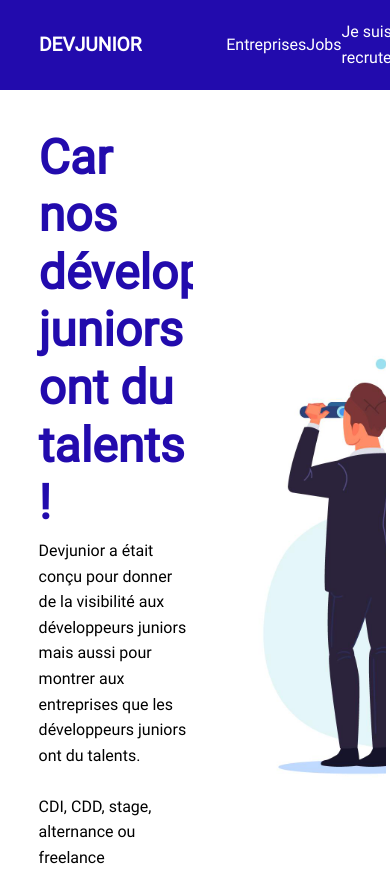
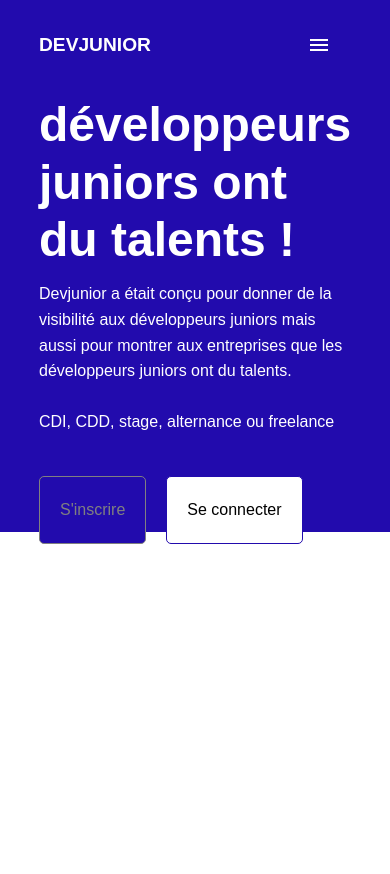
Before and after one commit to air-one-x/devjunior, a React app: page / in a window 390 px wide. Shown: the top 874 px of the page. After the commit the page ends 844 px from the top, so only its background shows below. Built offline with nearby package versions, Linux system fonts and the light colour scheme; a web font is replaced by a local one.

Commit message:
update homePage

```diff
--- a/package.json
+++ b/package.json
@@ -58,6 +58,7 @@
   "dependencies": {
     "@material-ui/core": "^4.11.0",
     "@material-ui/icons": "^4.9.1",
+    "bootstrap": "^4.5.2",
     "prop-types": "*",
     "react": "*",
     "react-dom": "*",
--- a/src/assets/index.html
+++ b/src/assets/index.html
@@ -1,12 +1,17 @@
 <!DOCTYPE html>
 <html lang="fr">
     <head>
-        <meta charset="utf-8" />
-        <meta name="viewport" content="width=device-width, initial-scale=1.0" />
         <meta http-equiv="x-ua-compatible" content="ie=edge" />
+        <meta charset="utf-8">
+        <meta name="viewport" content="width=device-width, initial-scale=1, shrink-to-fit=no">
+        <link rel="stylesheet" href="https://stackpath.bootstrapcdn.com/bootstrap/4.5.2/css/bootstrap.min.css" integrity="sha384-JcKb8q3iqJ61gNV9KGb8thSsNjpSL0n8PARn9HuZOnIxN0hoP+VmmDGMN5t9UJ0Z" crossorigin="anonymous">
+        <link href="https://fonts.googleapis.com/css2?family=Baloo+Tamma+2&display=swap" rel="stylesheet">
         <title>Modele</title>
     </head>
     <body>
         <div id="root"></div>
+        <script src="https://code.jquery.com/jquery-3.5.1.slim.min.js" integrity="sha384-DfXdz2htPH0lsSSs5nCTpuj/zy4C+OGpamoFVy38MVBnE+IbbVYUew+OrCXaRkfj" crossorigin="anonymous"></script>
+        <script src="https://cdn.jsdelivr.net/npm/popper.js@1.16.1/dist/umd/popper.min.js" integrity="sha384-9/reFTGAW83EW2RDu2S0VKaIzap3H66lZH81PoYlFhbGU+6BZp6G7niu735Sk7lN" crossorigin="anonymous"></script>
+        <script src="https://stackpath.bootstrapcdn.com/bootstrap/4.5.2/js/bootstrap.min.js" integrity="sha384-B4gt1jrGC7Jh4AgTPSdUtOBvfO8shuf57BaghqFfPlYxofvL8/KUEfYiJOMMV+rV" crossorigin="anonymous"></script>
     </body>
 </html>
--- a/src/components/App/styles.css
+++ b/src/components/App/styles.css
@@ -1,6 +1,7 @@
 .app {
   width: 99vw;
   text-align: left;
+  font-family: Arial, Helvetica, sans-serif;
 
 }
 
@@ -9,5 +10,5 @@
 }
 
 .app--main {
-  margin-top: 90px;
+  margin-top: 0;
 }
--- a/src/components/Home/home.style.css
+++ b/src/components/Home/home.style.css
@@ -1,32 +1,39 @@
 .home--page {
-    max-width: 100vw;
-    height: 93vh;
+    width: 100vw;
+    height: 63vh;
     display: flex;
+    justify-content: space-between;
     padding-top: 10%;
+    background-color: #220bad;
+
 }
 
 .home--page__picture {
     width: 50%;
     height: 100%;
-    background-image: url('/pictures/homepicture.jpg');
-    background-size: cover;
+    background-image: url('/pictures/hometop.png');
+    background-size: contain;
+    background-repeat: no-repeat;
+    background-position: right;
+    margin-right: 6%;
 }
 
 .home--page__content {
     width: 50%;
     padding-left: 10%;
+    color: white;
+
 }
 
 .home--page__content h1 {
     font-size: 3rem;
     margin-bottom: 4%;
-    color: #220bad;
 }
 
 .button__inscription {
     background-color: #220bad;
-    border: 1px solid #220bad;
-    color: white;
+    border: 1px solid grey;
+    color: grey;
 
 }
 
@@ -41,3 +48,15 @@
     margin-top: 5%;
     border-radius: 5px;
 }
+
+@media all and (max-width: 1315px) {
+    .home--page__picture {
+        display: none;
+    }
+
+    .home--page__content {
+        width: 100%;
+        padding-right: 10%;
+    }
+
+}
--- /dev/null
+++ b/src/components/NavBarTop/burger.component.js
@@ -0,0 +1,65 @@
+import React from 'react';
+import clsx from 'clsx';
+import { makeStyles } from '@material-ui/core/styles';
+import Drawer from '@material-ui/core/Drawer';
+import Button from '@material-ui/core/Button';
+import List from '@material-ui/core/List';
+import ListItem from '@material-ui/core/ListItem';
+import ListItemText from '@material-ui/core/ListItemText';
+import MenuIcon from '@material-ui/icons/Menu';
+
+const useStyles = makeStyles({
+  list: {
+    width: 250,
+  },
+  fullList: {
+    width: 'auto',
+  },
+});
+
+export default function TemporaryDrawer() {
+  const classes = useStyles();
+  const [state, setState] = React.useState({
+    top: false,
+  });
+
+  const toggleDrawer = (anchor, open) => (event) => {
+    if (event.type === 'keydown' && (event.key === 'Tab' || event.key === 'Shift')) {
+      return;
+    }
+
+    setState({ ...state, [anchor]: open });
+  };
+
+  const list = (anchor) => (
+    <div
+      className={clsx(classes.list, {
+        [classes.fullList]: anchor === 'top' || anchor === 'bottom',
+      })}
+      role="presentation"
+      onClick={toggleDrawer(anchor, false)}
+      onKeyDown={toggleDrawer(anchor, false)}
+    >
+      <List style={{backgroundColor: '#220bad'}}>
+        {['Entreprises', 'Jobs', 'Inscription', 'Connexion'].map((text, index) => (
+          <ListItem button key={text} style={{backgroundColor :'#220bad'}}>
+            <ListItemText primary={text} style={{color: 'white'}} />
+          </ListItem>
+        ))}
+      </List>
+    </div>
+  );
+
+  return (
+    <div>
+      {['top'].map((anchor) => (
+        <React.Fragment key={anchor}>
+          <Button onClick={toggleDrawer(anchor, true)}><MenuIcon style={{color: 'white'}} /></Button>
+          <Drawer anchor={anchor} open={state[anchor]} onClose={toggleDrawer(anchor, false)}>
+            {list(anchor)}
+          </Drawer>
+        </React.Fragment>
+      ))}
+    </div>
+  );
+}
--- a/src/components/NavBarTop/navbartop.component.js
+++ b/src/components/NavBarTop/navbartop.component.js
@@ -1,6 +1,7 @@
 import React from 'react';
 
 import './navbartop.style.css';
+import Burger from './burger.component';
 
 const NavBarTop = () => {
 
@@ -9,11 +10,11 @@
             <h1>DEVJUNIOR</h1>
 
             <ul>
-                <li>Entreprises</li>
-                <li>Jobs</li>
-                <li>Je suis recruteur</li>
-                <li>S'incrire</li>
-                <li>Se connecter</li>
+                <li className="item--menu"><a href="#">Entreprises</a></li>
+                <li className="item--menu"><a href="#">Jobs</a></li>
+                <li className="item--menu"><button>Inscription</button></li>
+                <li className="item--menu"><a href="#">Connexion</a></li>
+                <li className="burger"><Burger /></li>
             </ul>
 
         </div>
--- a/src/components/NavBarTop/navbartop.style.css
+++ b/src/components/NavBarTop/navbartop.style.css
@@ -1,8 +1,8 @@
-.navbar--top ul, .navbar--top {
+ .navbar--top {
     display: flex;
     justify-content: space-between;
     align-items: center;
-    width: 40%;
+    width: 100%;
     color: white;;
 }
 
@@ -16,3 +16,49 @@
     top: 0
 
 }
+
+.navbar--top ul {
+    display: flex;
+    width: 450px;
+    justify-content: space-between;
+}
+
+.navbar--top a:hover {
+    color: white;
+    text-decoration: none;
+}
+
+.navbar--top a {
+    color: rgb(197, 197, 197);
+}
+
+.navbar--top button {
+    border: none;
+    color : #220bad;
+    border-radius: 15px;
+    padding: 5px 15px 5px 15px;
+}
+
+@media all and (max-width: 1050px) {
+    .burger {
+        display: block;
+    }
+
+    .item--menu {
+        display: none;
+    }
+
+    .navbar--top ul {
+        justify-content: flex-end;
+    }
+}
+
+@media all and (min-width: 1051px) {
+    .burger {
+        display: none;
+    }
+
+    .item--menu {
+        display: block;
+    }
+}
```
Also changed, not shown: public/pictures/homebanner.png (added), public/pictures/homepicture.jpg (deleted), public/pictures/hometop.png (added), 1 other file.
